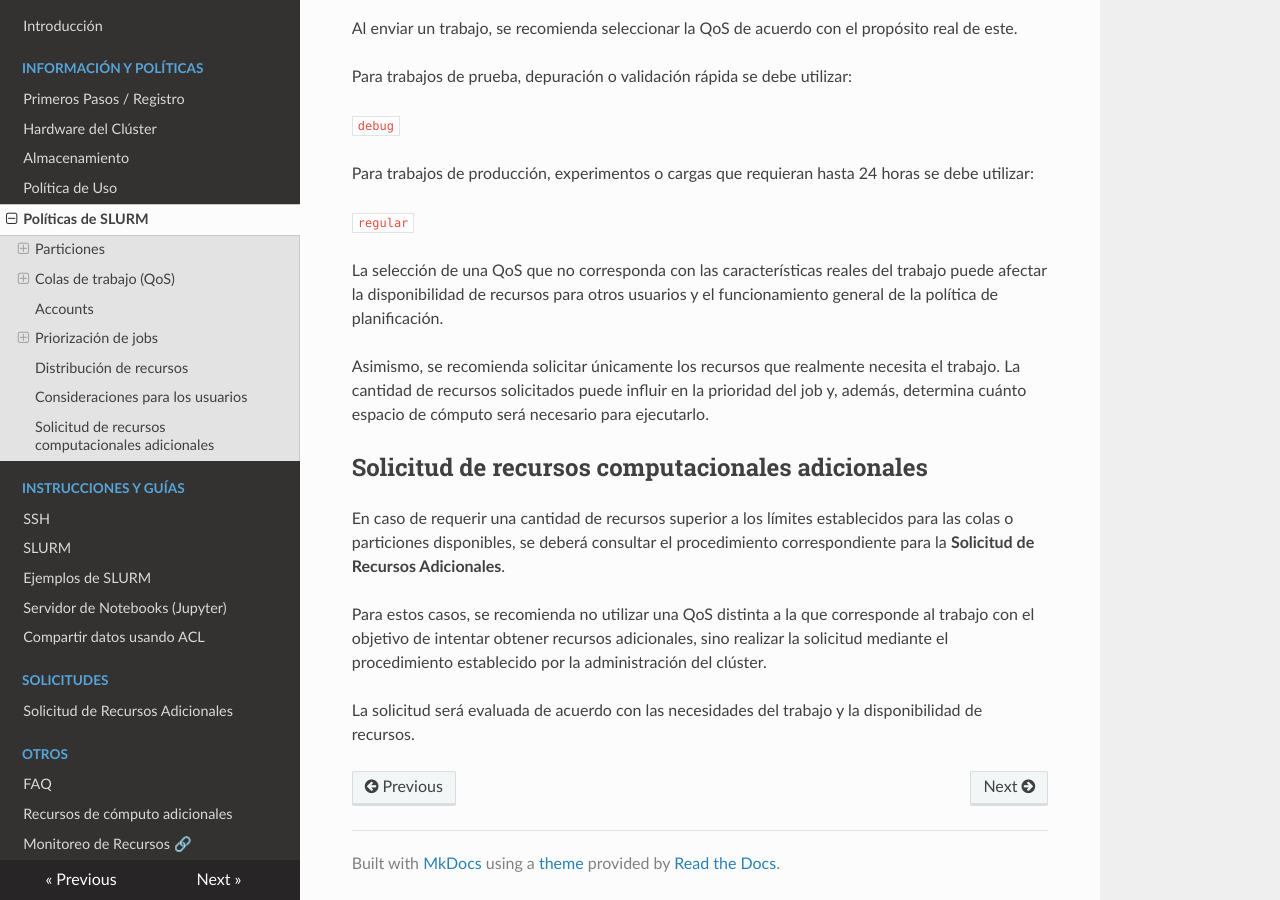
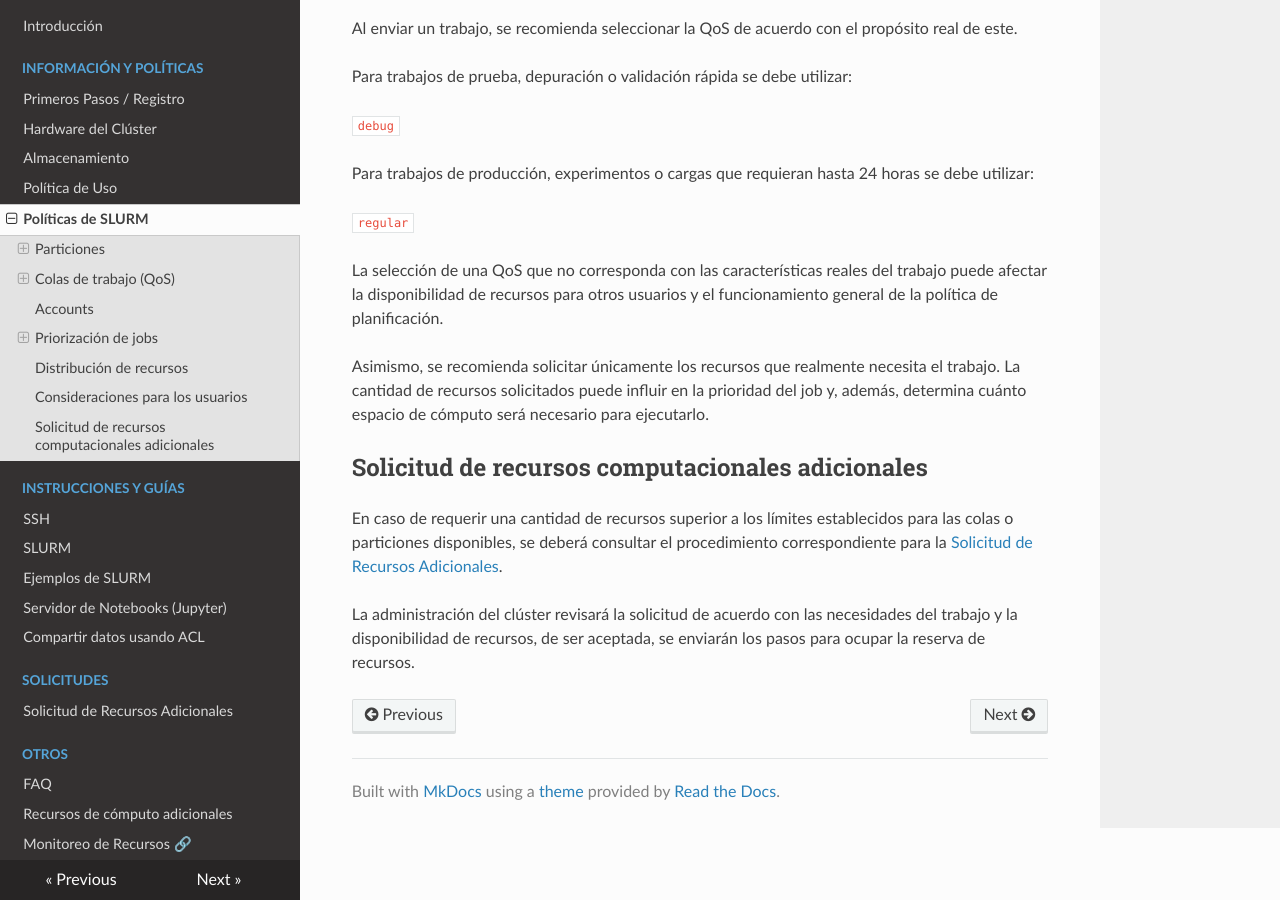
Before and after one commit to Sysadmins-CENIA/Cluster-IALab-Docs, an MkDocs documentation site: the page built from docs/instructions-and-guides/slurm_policies.md, in a window 1280 px wide and 900 px high, scrolled down 8402 px. Built offline with MkDocs 1.6.1, drawn with Linux system fonts in a browser that asks for light colours; nearby versions of some CDN libraries.

Commit message:
Updated "Solicitud de recursos computacionales adicionales" section

```diff
--- a/docs/instructions-and-guides/slurm_policies.md
+++ b/docs/instructions-and-guides/slurm_policies.md
@@ -294,8 +294,6 @@ Asimismo, se recomienda solicitar únicamente los recursos que realmente necesit
 
 ## Solicitud de recursos computacionales adicionales
 
-En caso de requerir una cantidad de recursos superior a los límites establecidos para las colas o particiones disponibles, se deberá consultar el procedimiento correspondiente para la **Solicitud de Recursos Adicionales**.
+En caso de requerir una cantidad de recursos superior a los límites establecidos para las colas o particiones disponibles, se deberá consultar el procedimiento correspondiente para la [Solicitud de Recursos Adicionales](../../additional_resources).
 
-Para estos casos, se recomienda no utilizar una QoS distinta a la que corresponde al trabajo con el objetivo de intentar obtener recursos adicionales, sino realizar la solicitud mediante el procedimiento establecido por la administración del clúster.
-
-La solicitud será evaluada de acuerdo con las necesidades del trabajo y la disponibilidad de recursos.
+La administración del clúster revisará la solicitud de acuerdo con las necesidades del trabajo y la disponibilidad de recursos, de ser aceptada, se enviarán los pasos para ocupar la reserva de recursos.
```
